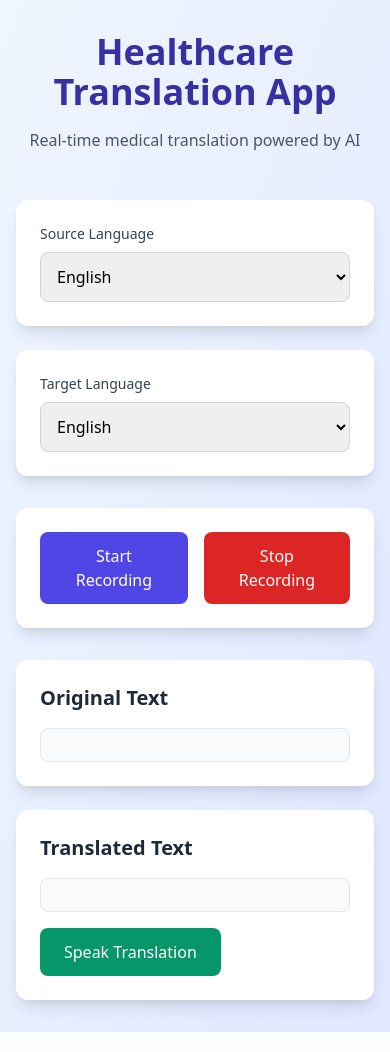
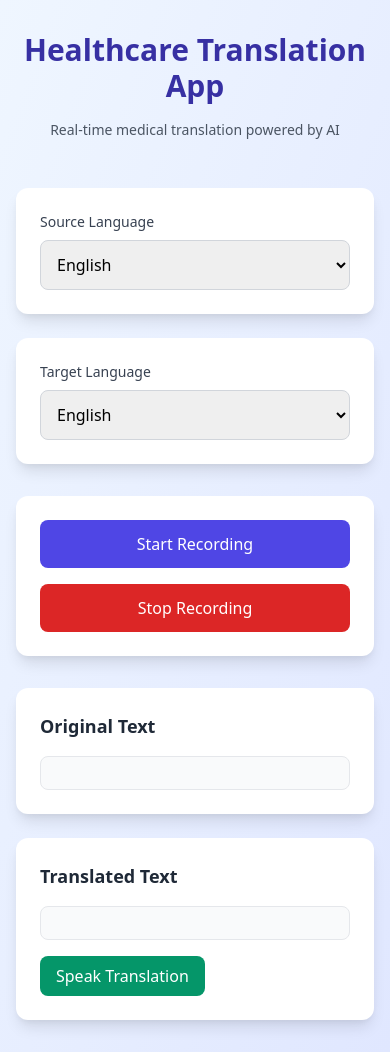
Before and after one commit to sheikhalyan/Health_Care, a Flask app: page / in a window 390 px wide. Run offline with Flask 3, Linux system fonts and the light colour scheme; some libraries are stand-ins or nearby versions.

Commit message:
Set Responsivness

```diff
--- a/templates/index.html
+++ b/templates/index.html
@@ -16,8 +16,8 @@
         <div class="max-w-5xl mx-auto">
             <!-- Header -->
             <div class="text-center mb-12">
-                <h1 class="text-4xl font-bold text-indigo-800 mb-4">Healthcare Translation App</h1>
-                <p class="text-gray-600">Real-time medical translation powered by AI</p>
+                <h1 class="text-3xl sm:text-4xl font-bold text-indigo-800 mb-4">Healthcare Translation App</h1>
+                <p class="text-sm sm:text-base text-gray-600">Real-time medical translation powered by AI</p>
             </div>
 
             <!-- Language Selection -->
@@ -42,41 +42,41 @@
             </div>
 
             <!-- Voice Controls -->
+             <!-- Voice Controls -->
             <div class="bg-white p-6 rounded-xl shadow-lg mb-8">
-                <div class="flex items-center justify-between">
-                    <div class="flex items-center space-x-4">
-                        <button id="startRecording" class="bg-indigo-600 text-white px-6 py-3 rounded-lg hover:bg-indigo-700 focus:outline-none focus:ring-2 focus:ring-indigo-500 focus:ring-offset-2 transition-colors duration-200">
+                <div class="flex flex-col sm:flex-row items-center justify-center sm:space-x-4 space-y-4 sm:space-y-0">
+                    <button id="startRecording" class="bg-indigo-600 text-white px-6 py-3 rounded-lg hover:bg-indigo-700 focus:outline-none focus:ring-2 focus:ring-indigo-500 focus:ring-offset-2 transition duration-200 w-full sm:w-auto">
                         Start Recording
                     </button>
-                        <button id="stopRecording" class="bg-red-600 text-white px-6 py-3 rounded-lg hover:bg-red-700 focus:outline-none focus:ring-2 focus:ring-red-500 focus:ring-offset-2 transition-colors duration-200" disabled>
+                    <button id="stopRecording" class="bg-red-600 text-white px-6 py-3 rounded-lg hover:bg-red-700 focus:outline-none focus:ring-2 focus:ring-red-500 focus:ring-offset-2 transition duration-200 w-full sm:w-auto" disabled>
                         Stop Recording
                     </button>
                 </div>
-                    <div id="recordingIndicator" class="hidden flex items-center space-x-2">
+                <div id="recordingIndicator" class="hidden flex items-center space-x-2 mt-4 sm:mt-0">
                     <div class="recording-indicator"></div>
                     <span class="text-sm text-gray-600">Recording...</span>
                 </div>
             </div>
-            </div>
+
 
             <!-- Transcripts -->
             <div class="grid grid-cols-1 md:grid-cols-2 gap-6">
                 <!-- Original Text -->
                 <div class="bg-white p-6 rounded-xl shadow-lg">
-                    <h2 class="text-xl font-semibold text-gray-800 mb-4">Original Text</h2>
+                    <h2 class="text-lg sm:text-xl font-semibold text-gray-800 mb-4">Original Text</h2>
                     <div id="originalText" class="transcript-box p-4 bg-gray-50 rounded-lg border border-gray-200"></div>
                 </div>
 
                 <!-- Translated Text -->
                 <div class="bg-white p-6 rounded-xl shadow-lg">
-                    <h2 class="text-xl font-semibold text-gray-800 mb-4">Translated Text</h2>
+                    <h2 class="text-lg sm:text-xl font-semibold text-gray-800 mb-4">Translated Text</h2>
                     <div class="relative">
                         <div id="translatedText" class="transcript-box p-4 bg-gray-50 rounded-lg border border-gray-200"></div>
                         <div id="translationLoader" class="hidden absolute inset-0 bg-white bg-opacity-75 flex items-center justify-center">
                             <div class="loading-spinner"></div>
                         </div>
                     </div>
-                    <button id="speakTranslation" class="mt-4 bg-green-600 text-white px-6 py-3 rounded-lg hover:bg-green-700 focus:outline-none focus:ring-2 focus:ring-green-500 focus:ring-offset-2 transition-colors duration-200 disabled:opacity-50 disabled:cursor-not-allowed">
+                    <button id="speakTranslation" class="mt-4 bg-green-600 text-white px-4 sm:px-6 py-2 sm:py-3 rounded-lg hover:bg-green-700 focus:outline-none focus:ring-2 focus:ring-green-500 focus:ring-offset-2 transition duration-200 disabled:opacity-50 disabled:cursor-not-allowed">
                         Speak Translation
                     </button>
                 </div>
```
Also changed, not shown: static/css/style.css (+41 -1 lines). Lines whose indentation alone changed are shown as unchanged.
